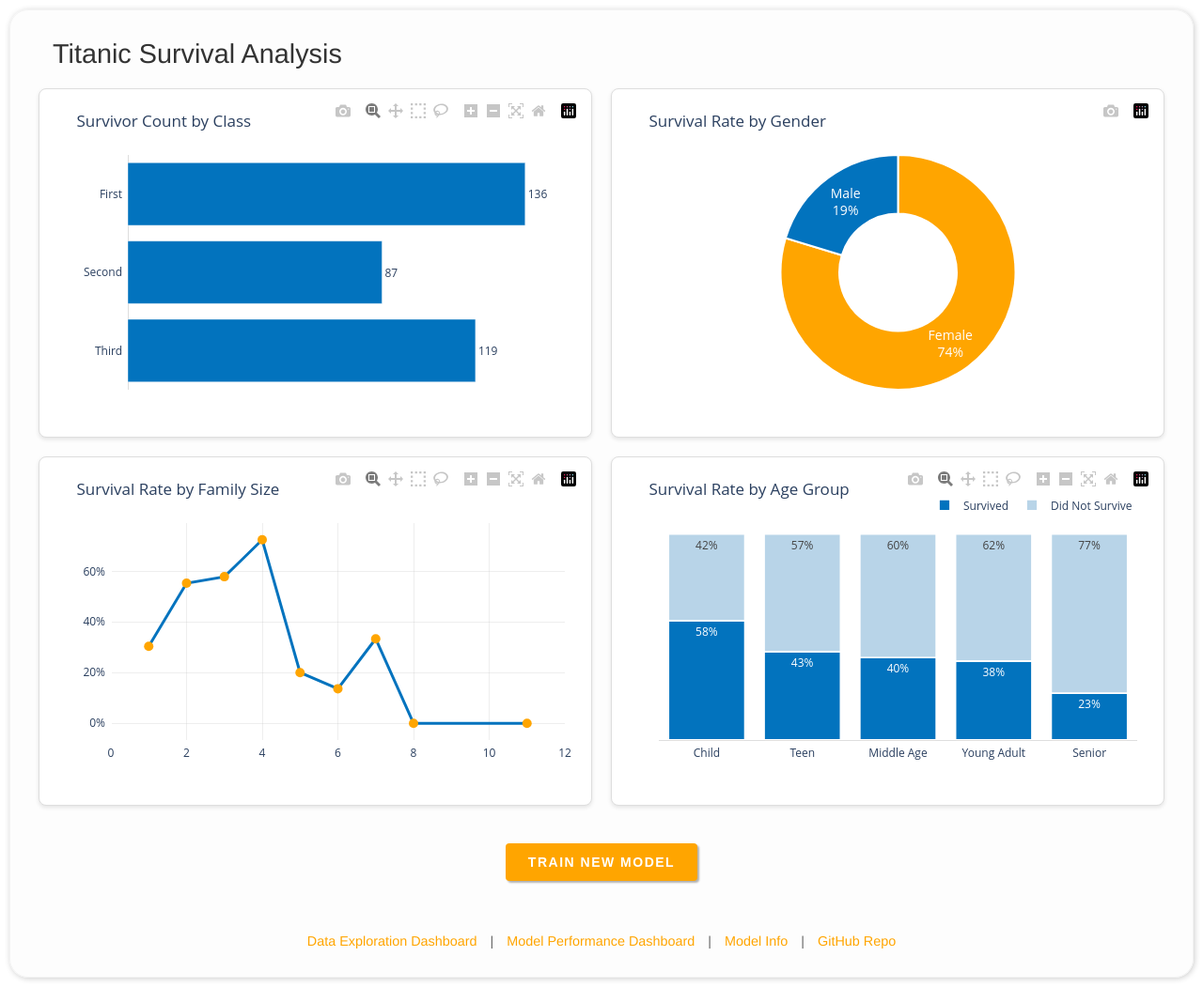
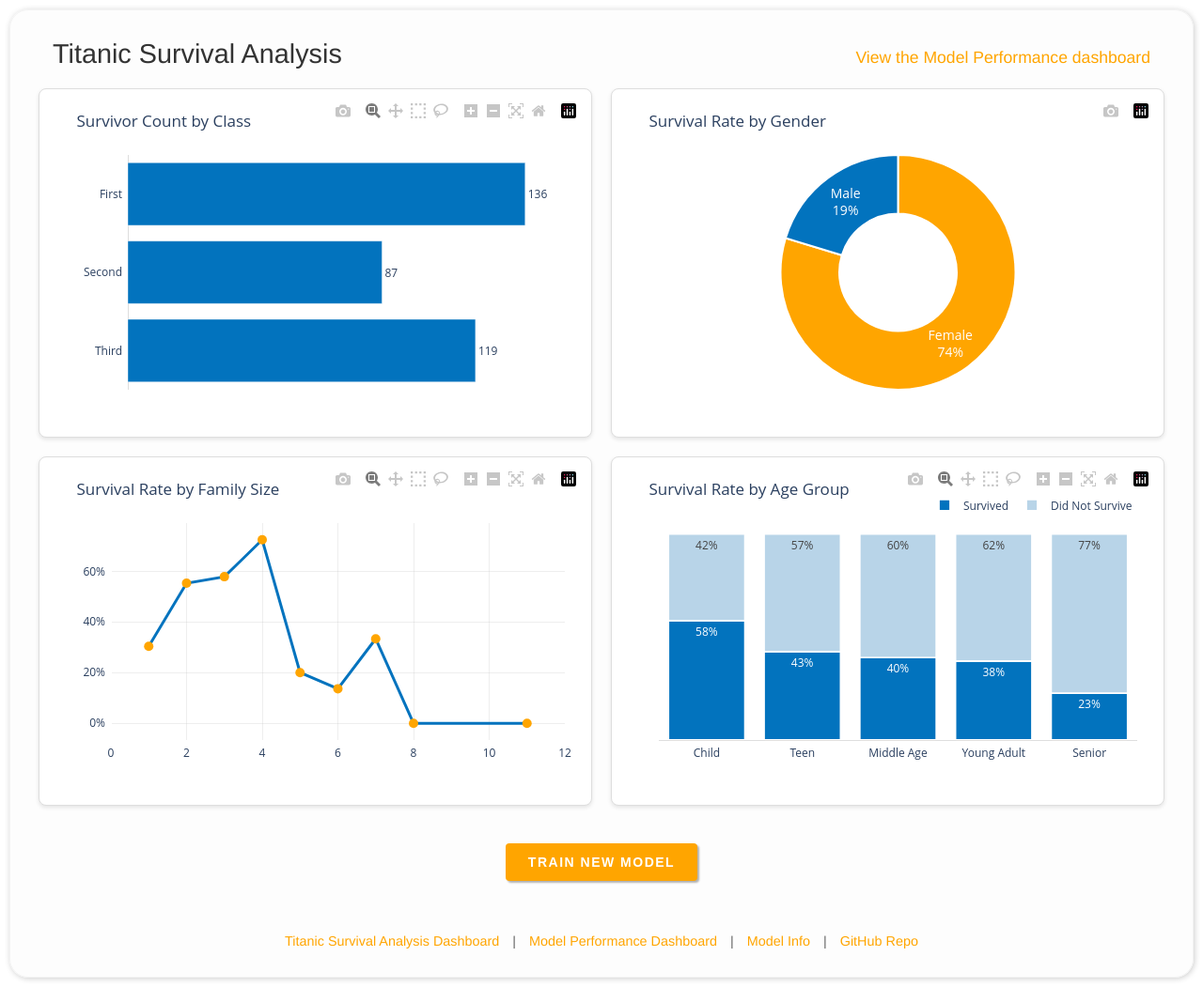
Before and after one commit to i-make-data-sexy/xgboost-titanic, a Flask app: page / in a window 1280 px wide. Shown: the whole page at 94% size. Run offline with Flask 3, Linux system fonts and the light colour scheme; some libraries are stand-ins or nearby versions.

Commit message:
Links are added and styled. I had to apply unique formats to each page because one is aligned with the h1 (index) and the other (model performance) with the h2.

```diff
--- a/static/css/styles.css
+++ b/static/css/styles.css
@@ -70,6 +70,11 @@
         --color-h3: #FFC04D;
         --color-h4: #8BB42D;
 
+
+        --link-color: #FFA500;
+        --link-hover: #0273BE;
+        --link-visited: #4E9DD2;
+
     }
 
 
@@ -191,10 +191,84 @@ h2 {
     margin: 40px 0 0 15px;
 }
 
+
+/* ================================================
+   Header
+   ================================================ */
+
+/* Fix header height issue */
+.header {
+    height: auto !important;        /* Override any hardcoded height */
+    min-height: auto !important;    /* Remove any min-height constraints */
+    margin-left: 15px;
+}
+
+/* Header navigation layout */
+.header-nav {
+    display: flex;
+    justify-content: space-between;
+    align-items: flex-end;
+}
+
+.header-nav h1 {
+    margin: 0;
+}
+
+
+/* ================================================
+    Model Performance Page Link
+   ================================================ */
+
+/* I need these custom styles for the MP page because I moved the link to the main dashboard to line up with the h2 */
+
+.header-nav h2 {
+    margin: 0 0 0 15px;             /* Remove default margins to line up the link on the model perf page*/
+    line-height: 1;                 /* Tighten line height for better alignment */
+}
+
+.header-nav .link {
+    line-height: 1;                 /* Match the h2 line height */
+    align-self: flex-end;           /* Ensure it aligns to bottom */
+    padding-bottom: 0;              /* Remove any bottom padding */
+    margin-bottom: 0;               /* Remove any bottom margin */
+}
+
+/* Ensure the container properly aligns items */
+.header-nav {
+    display: flex;
+    justify-content: space-between;
+    align-items: baseline;          /* Changed from flex-end to baseline */
+    margin-bottom: 20px;
+}
+
 .header p {
     color: #666;
     font-size: 1.1rem;
 }
+
+
+/* ================================================
+    Index Page Link
+   ================================================ */
+
+p a {
+    font-size: 1em;
+    color: var(--link-color);
+    text-decoration: none;
+    transition: color 0.3s ease, transform 0.2s ease;
+    white-space: nowrap;
+    margin-right: 15px;
+}
+
+p a:hover {
+    color: var(--color-brand-blue);
+    text-decoration: underline;
+}
+
+
+/* ================================================
+    Footer
+   ================================================ */
 
 .footer {
     text-align: center;
--- a/templates/base.html
+++ b/templates/base.html
@@ -34,10 +34,10 @@
         {# Footer - consistent across all pages #}
         <div class="footer">
             {% block footer %}
-            <a href="{{ url_for('index') }}">Data Exploration Dashboard</a> |
+            <a href="{{ url_for('index') }}">Titanic Survival Analysis Dashboard</a> |
             <a href="{{ url_for('model_performance') }}">Model Performance Dashboard</a> |
             <a href="{{ url_for('model_info') }}">Model Info</a> |
-            <a href="#">GitHub Repo</a>
+            <a href="https://github.com/i-make-data-sexy/xgboost-titanic/tree/feature/add-flask-dashboard-app" target="_blank">GitHub Repo</a>
             {% endblock %}
         </div>
     </div>
--- a/templates/index.html
+++ b/templates/index.html
@@ -5,7 +5,12 @@
 {% block title %}Titanic Survival Analysis Dashboard{% endblock %}
 
 {# Set the header text #}
-{% block header %}Titanic Survival Analysis{% endblock %}
+{% block header %}
+    <div class="header-nav">
+        <h1>Titanic Survival Analysis</h1>
+        <p><a href="/model_performance">View the Model Performance dashboard</a></p>
+    </div>
+{% endblock %}s
 
 {# Main content - the 4 charts grid #}
 {% block content %}
```
Also changed, not shown: other parts of static/css/styles.css (+21 -53 lines), templates/model_performance.html (+10 -2 lines).
